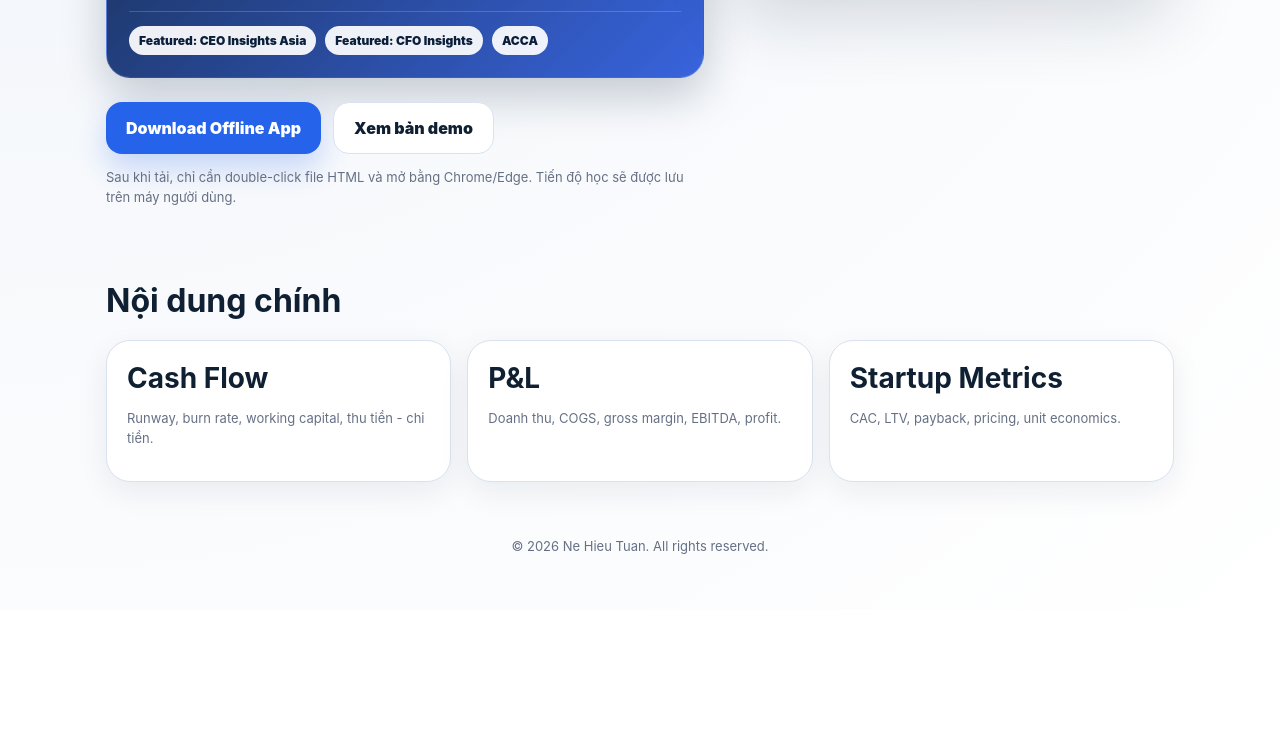
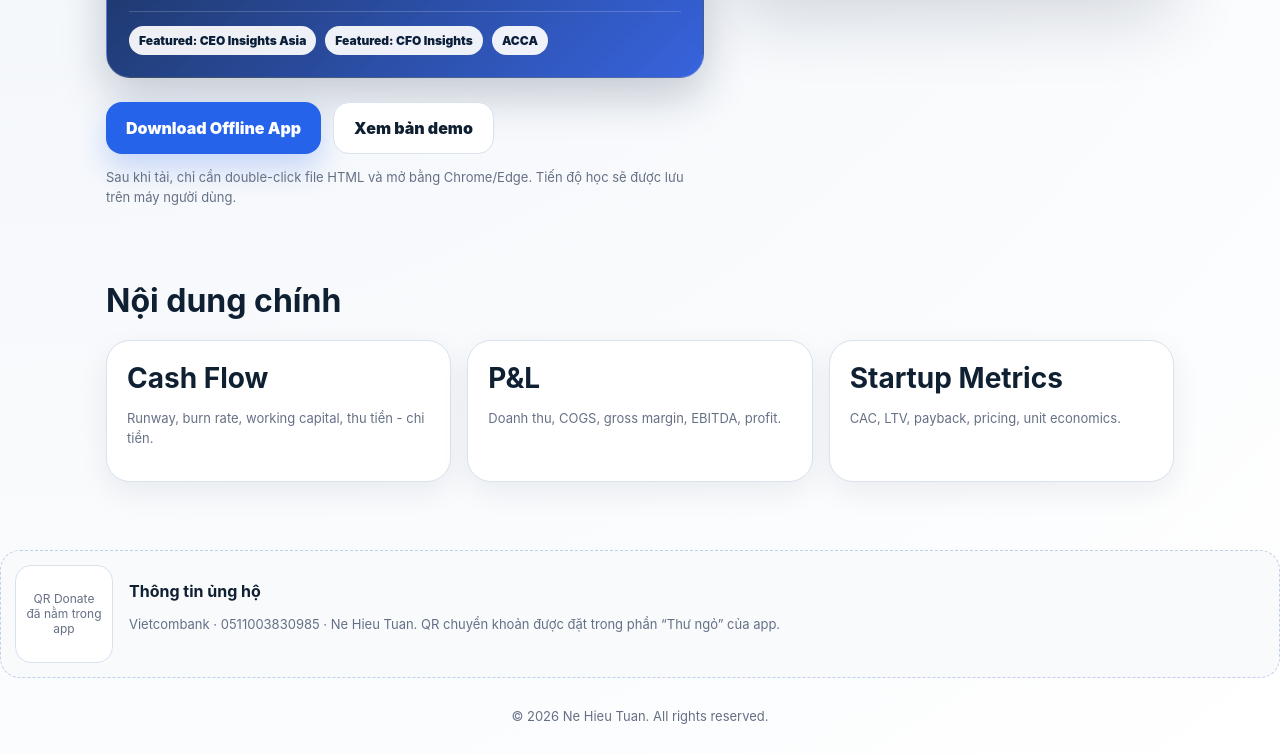
Before and after one commit to hieutuan1306/startup-ceo-finance, a plain HTML site: page index.html in a window 1280 px wide. Shown: the part 781-1535 px from the top of the page. Before the commit the page ends 1391 px from the top, so only its background shows below. Drawn offline with Linux system fonts and the light colour scheme.

Commit message:
Add files via upload

```diff
--- a/index.html
+++ b/index.html
@@ -63,6 +63,9 @@
         <div class="card"><b>Cash Flow</b><p class="note">Runway, burn rate, working capital, thu tiền - chi tiền.</p></div>
         <div class="card"><b>P&amp;L</b><p class="note">Doanh thu, COGS, gross margin, EBITDA, profit.</p></div>
         <div class="card"><b>Startup Metrics</b><p class="note">CAC, LTV, payback, pricing, unit economics.</p></div>
+      </div>
+        </div>
+      <div class="qr"><div class="qrbox">QR Donate<br>đã nằm trong app</div><div><b>Thông tin ủng hộ</b><p class="note">Vietcombank · 0511003830985 · Ne Hieu Tuan. QR chuyển khoản được đặt trong phần “Thư ngỏ” của app.</p></div></div>
     </section>
 
     <div class="footer">© 2026 Ne Hieu Tuan. All rights reserved.</div>
```
